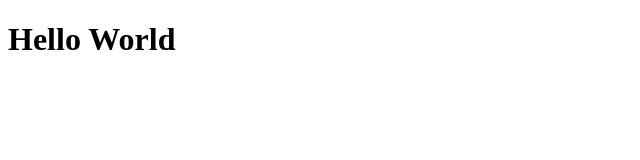
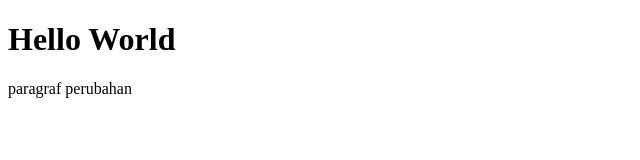
Before and after one commit to wikinur/3_GitRemote, a plain HTML site: page index.html in a window 1280 px wide. Shown: the whole page, without its empty margins (0-640 px from the left). Drawn offline with Linux system fonts and the light colour scheme.

Commit message:
add paragraph  in file index.html

```diff
--- a/index.html
+++ b/index.html
@@ -7,5 +7,6 @@
 </head>
 <body>
     <h1>Hello World</h1>
+    <p>paragraf perubahan</p>
 </body>
 </html>
```
